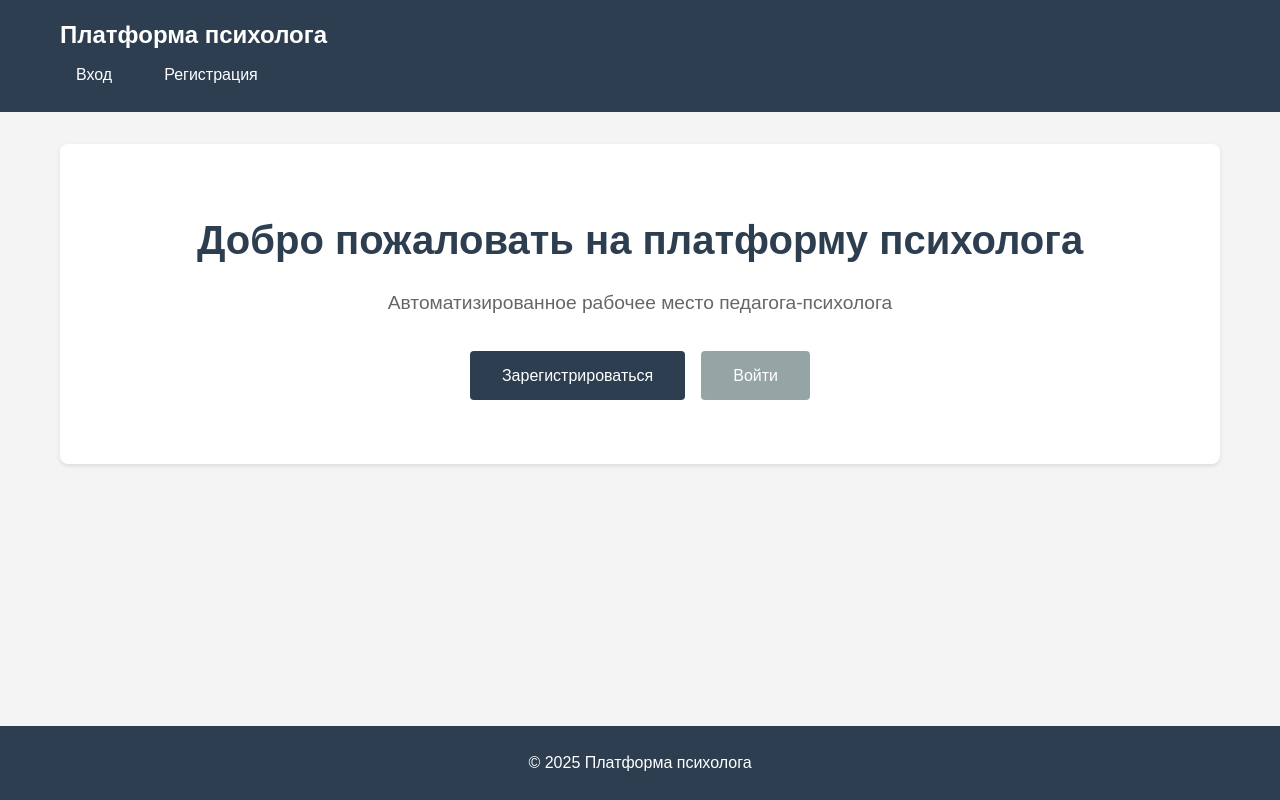
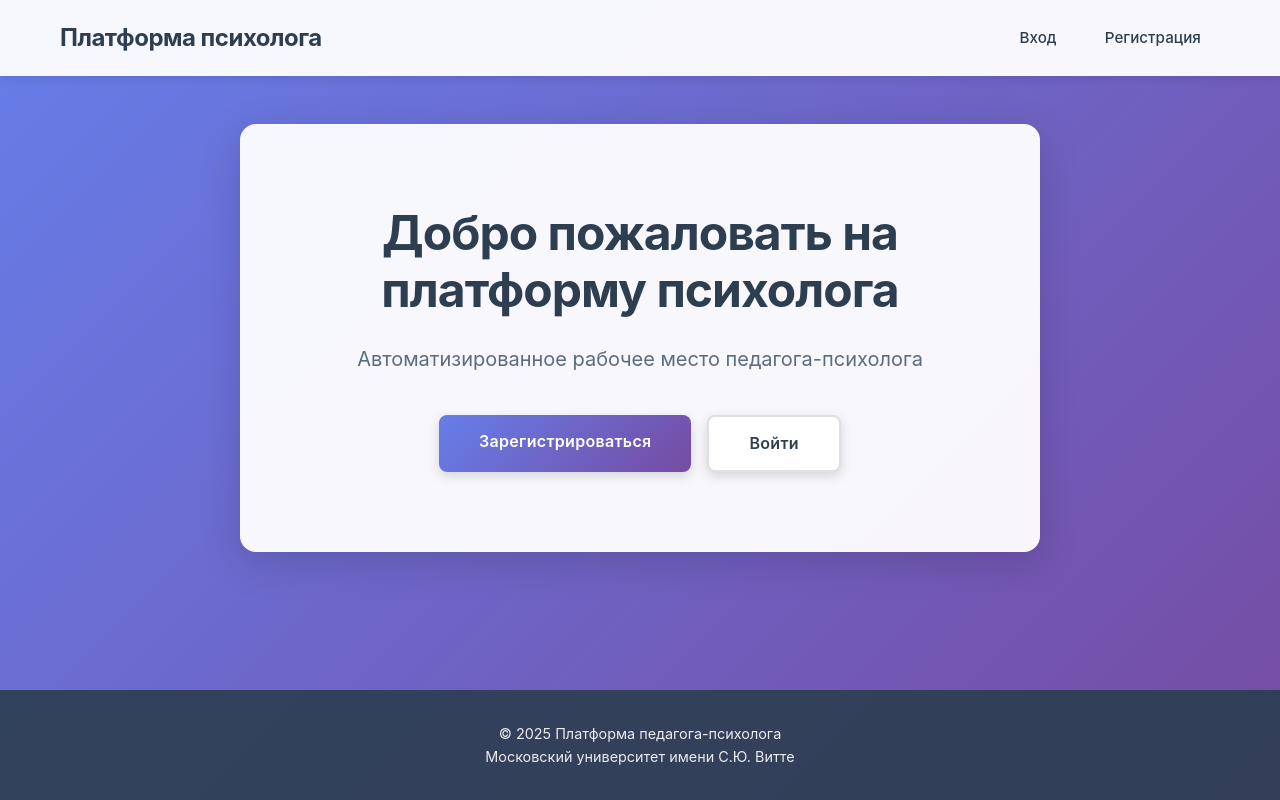
Before and after one commit to psixolog44/psixolog-cabinet, a Django app: page / in a window 1280 px wide. Run offline with Django 5.2, Linux system fonts and the light colour scheme.

Commit message:
Added UI Elements

```diff
--- a/app/urls.py
+++ b/app/urls.py
@@ -19,6 +19,7 @@ from django.contrib import admin
 from django.urls import path
 from . import views
 
+
 urlpatterns = [
     path("admin/", admin.site.urls),
     path("", views.index, name="index"),
--- a/static/css/style.css
+++ b/static/css/style.css
@@ -5,13 +5,13 @@
 }
 
 body {
-    font-family: Arial, sans-serif;
+    font-family: -apple-system, BlinkMacSystemFont, 'Segoe UI', Roboto, 'Helvetica Neue', Arial, sans-serif;
     line-height: 1.6;
-    color: #333;
-    background-color: #f4f4f4;
+    color: #2c3e50;
+    background: linear-gradient(135deg, #667eea 0%, #764ba2 100%);
+    min-height: 100vh;
     display: flex;
     flex-direction: column;
-    min-height: 100vh;
 }
 
 .container {
@@ -22,12 +22,16 @@ body {
 }
 
 header {
-    background-color: #2c3e50;
-    color: white;
+    background-color: rgba(255, 255, 255, 0.95);
+    backdrop-filter: blur(10px);
+    box-shadow: 0 2px 10px rgba(0, 0, 0, 0.1);
+    position: sticky;
+    top: 0;
+    z-index: 1000;
     padding: 1rem 0;
 }
 
-nav {
+nav .container {
     display: flex;
     justify-content: space-between;
     align-items: center;
@@ -35,114 +39,197 @@ nav {
 
 nav .logo {
     font-size: 1.5rem;
-    font-weight: bold;
-    color: white;
+    font-weight: 700;
+    color: #2c3e50;
     text-decoration: none;
+    letter-spacing: -0.5px;
+    flex-shrink: 0;
 }
 
 .nav-links {
     display: flex;
-    gap: 20px;
+    gap: 10px;
+    align-items: center;
+    margin-left: auto;
 }
 
 .nav-links a {
-    color: white;
+    color: #2c3e50;
     text-decoration: none;
-    padding: 0.5rem 1rem;
-    border-radius: 4px;
-    transition: background-color 0.3s;
+    padding: 0.6rem 1.2rem;
+    border-radius: 6px;
+    transition: all 0.3s ease;
+    font-weight: 500;
+    font-size: 0.95rem;
 }
 
 .nav-links a:hover {
-    background-color: #34495e;
+    background-color: #f0f0f0;
+    transform: translateY(-1px);
 }
 
 main {
     flex: 1;
-    padding: 2rem 0;
+    padding: 3rem 0;
 }
 
 .messages {
-    margin-bottom: 1rem;
+    margin-bottom: 1.5rem;
 }
 
 .alert {
-    padding: 1rem;
-    margin-bottom: 0.5rem;
-    border-radius: 4px;
+    padding: 1rem 1.5rem;
+    margin-bottom: 0.75rem;
+    border-radius: 8px;
+    box-shadow: 0 2px 8px rgba(0, 0, 0, 0.1);
+    display: flex;
+    align-items: center;
+    animation: slideIn 0.3s ease;
+}
+
+@keyframes slideIn {
+    from {
+        opacity: 0;
+        transform: translateY(-10px);
+    }
+    to {
+        opacity: 1;
+        transform: translateY(0);
+    }
 }
 
 .alert-success {
     background-color: #d4edda;
     color: #155724;
-    border: 1px solid #c3e6cb;
+    border-left: 4px solid #28a745;
 }
 
 .alert-error {
     background-color: #f8d7da;
     color: #721c24;
-    border: 1px solid #f5c6cb;
+    border-left: 4px solid #dc3545;
 }
 
 .hero {
     text-align: center;
-    padding: 4rem 2rem;
-    background: white;
-    border-radius: 8px;
-    box-shadow: 0 2px 4px rgba(0,0,0,0.1);
+    padding: 5rem 3rem;
+    background: rgba(255, 255, 255, 0.95);
+    backdrop-filter: blur(10px);
+    border-radius: 16px;
+    box-shadow: 0 10px 40px rgba(0, 0, 0, 0.15);
+    max-width: 800px;
+    margin: 0 auto;
 }
 
 .hero h1 {
-    font-size: 2.5rem;
-    margin-bottom: 1rem;
+    font-size: 3rem;
+    margin-bottom: 1.5rem;
     color: #2c3e50;
+    font-weight: 700;
+    line-height: 1.2;
+    letter-spacing: -1px;
 }
 
 .hero p {
-    font-size: 1.2rem;
-    margin-bottom: 2rem;
-    color: #666;
+    font-size: 1.25rem;
+    margin-bottom: 2.5rem;
+    color: #5a6c7d;
+    font-weight: 400;
+    line-height: 1.6;
 }
 
 .hero-buttons {
     display: flex;
     gap: 1rem;
     justify-content: center;
+    flex-wrap: wrap;
 }
 
 .btn {
-    padding: 0.75rem 2rem;
-    border-radius: 4px;
+    padding: 0.875rem 2.5rem;
+    border-radius: 8px;
     text-decoration: none;
     display: inline-block;
-    transition: background-color 0.3s;
+    transition: all 0.3s ease;
     border: none;
     cursor: pointer;
     font-size: 1rem;
+    font-weight: 600;
+    letter-spacing: 0.3px;
+    box-shadow: 0 4px 12px rgba(0, 0, 0, 0.15);
+}
+
+.btn:hover {
+    transform: translateY(-2px);
+    box-shadow: 0 6px 20px rgba(0, 0, 0, 0.2);
+}
+
+.btn:active {
+    transform: translateY(0);
 }
 
 .btn-primary {
-    background-color: #2c3e50;
+    background: linear-gradient(135deg, #667eea 0%, #764ba2 100%);
     color: white;
 }
 
 .btn-primary:hover {
-    background-color: #34495e;
+    background: linear-gradient(135deg, #5568d3 0%, #6a3f8f 100%);
 }
 
 .btn-secondary {
-    background-color: #95a5a6;
-    color: white;
+    background-color: #ffffff;
+    color: #2c3e50;
+    border: 2px solid #e0e0e0;
 }
 
 .btn-secondary:hover {
-    background-color: #7f8c8d;
+    background-color: #f8f9fa;
+    border-color: #d0d0d0;
 }
 
 footer {
-    background-color: #2c3e50;
+    background-color: rgba(44, 62, 80, 0.9);
     color: white;
     text-align: center;
-    padding: 1.5rem 0;
-    margin-top: auto;
+    padding: 2rem 0;
+    margin-top: 3rem;
 }
+
+footer p {
+    font-size: 0.9rem;
+    opacity: 0.9;
+}
+
+@media (max-width: 768px) {
+    .hero {
+        padding: 3rem 2rem;
+    }
+
+    .hero h1 {
+        font-size: 2rem;
+    }
+
+    .hero p {
+        font-size: 1.1rem;
+    }
+
+    .hero-buttons {
+        flex-direction: column;
+    }
+
+    .btn {
+        width: 100%;
+    }
+
+    nav .container {
+        flex-direction: column;
+        gap: 1rem;
+    }
+
+    .nav-links {
+        width: 100%;
+        justify-content: center;
+        margin-left: 0;
+    }
+}
--- a/templates/base.html
+++ b/templates/base.html
@@ -42,7 +42,8 @@
 
     <footer>
         <div class="container">
-            <p>&copy; 2025 Платформа психолога</p>
+            <p>&copy; 2025 Платформа педагога-психолога</p>
+            <p>Московский университет имени С.Ю. Витте</p>
         </div>
     </footer>
 
```
